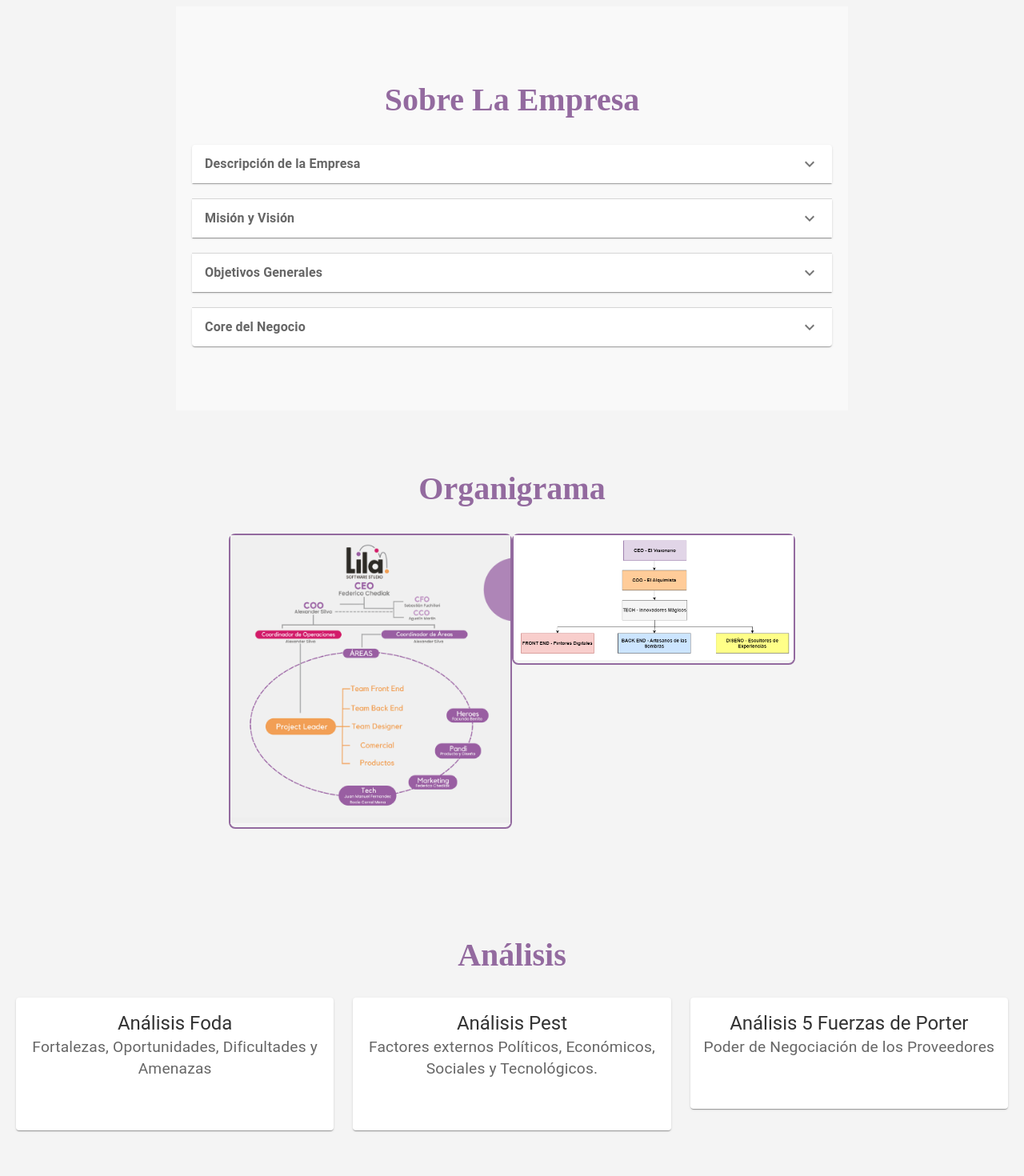
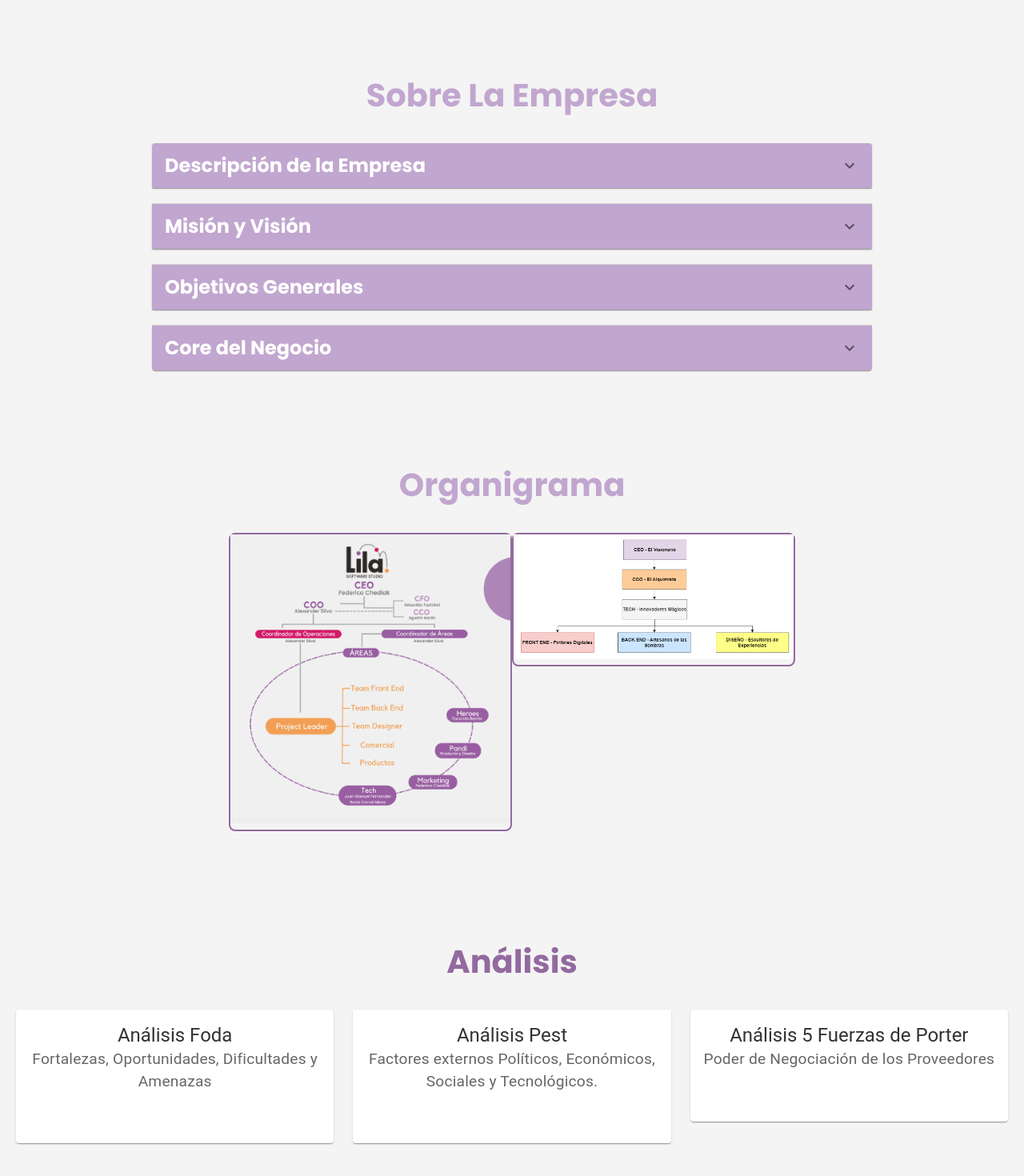
Before and after one commit to Belen-Humbert/proyecto-dise-o, a React (Vite) app in the folder proyectoUI/: page /lila in a window 1280 px wide. Shown: the part 896-2366 px from the top of the page at 80% size. Built offline with nearby package versions, Linux system fonts and the light colour scheme; a web font is replaced by a local one.

Commit message:
se dan estilos a la página principal de Lila

```diff
--- a/proyectoUI/src/Styles/Lila.css
+++ b/proyectoUI/src/Styles/Lila.css
@@ -1,9 +1,27 @@
+@import url('https://fonts.googleapis.com/css2?family=Poppins:wght@400;700&display=swap');
+
+/* Estilos generales */
 body {
-    font-family: 'Arial', sans-serif;
+    font-family: 'Poppins', sans-serif;
     background-color: #f4f4f4;
     margin: 0;
     padding: 0;
     box-sizing: border-box;
+}
+
+/* Títulos generales */
+h1, h2 {
+    font-family: 'Poppins', sans-serif;
+    font-weight: 700;
+    color: #c1a6cf; /* El color morado claro */
+}
+
+/* Párrafos */
+p {
+    font-family: 'Poppins', sans-serif;
+    font-size: 1.2rem;
+    color: #666;
+    line-height: 1.7;
 }
 
 /* Estilos específicos para cada sección de la página Lila */
@@ -17,204 +35,41 @@ body {
     text-align: center;
 }
 
-.AboutLila,
-.OrganigramaLila,
-.AnalisisLila {
-    padding: 60px 20px;
-    text-align: center;
-}
-
-h1, h2 {
-    font-size: 2.5rem;
-    color: #936A9F; /* Usamos el morado para los títulos */
-}
-
-p {
-    font-size: 1.2rem;
-    color: #666;
-    max-width: 800px;
-    margin: 0 auto;
-}
-
-/* Estilos generales de la barra de navegación */
-.navbar {
-    background-color: #936A9F; /* Color morado */
-    padding: 15px;
-    display: flex;
-    justify-content: center;
-    border-bottom: 3px solid #E73F83; /* Borde inferior con el color rosa */
-}
-
-.navbar-list {
-    list-style-type: none;
-    margin: 0;
-    padding: 0;
-    display: flex;
-    gap: 20px; /* Separación entre los ítems */
-}
-
-.navbar-link {
-    text-decoration: none;
-    color: white;
-    font-weight: bold;
-    font-size: 18px;
-    padding: 10px 15px;
-    transition: background-color 0.3s ease;
-    border-radius: 5px;
-}
-
-.navbar-link:hover {
-    background-color: #F2A15F; /* Cambiar a naranja al pasar el cursor */
-    color: white;
-}
-
-/* Ajustes responsivos */
-@media (max-width: 768px) {
-    .navbar-list {
-      flex-direction: column;
-      align-items: center;
-    }
-    .navbar-link {
-      font-size: 16px;
-    }
-}
-
-/* Estilos del contenedor general del organigrama */
-.OrganigramaLila {
-    text-align: center;
-    padding: 40px;
-}
-
-/* Estilos para alinear las imágenes en una fila */
-.img-row {
-    display: flex;
-    justify-content: center;  /* Centrar las imágenes horizontalmente */
-    gap: 0;  /* Sin espacio entre las imágenes inicialmente */
-    align-items: flex-start; /* Alinear imágenes desde la parte superior */
-    position: relative;  /* Posición relativa para controlar superposición */
-}
-
-/* Contenedor de las imágenes pequeñas */
-.img-container {
-    width: 350px; /* Tamaño pequeño inicial de la imagen */
-    height: auto;
-    margin: 0;  /* Sin margen adicional */
-    border-radius: 8px; /* Borde redondeado */
-    border: 2px solid #936A9F; /* Agregar borde morado */
-    position: relative; /* Permite que la imagen salga del contenedor */
-    overflow: visible; /* Permite que el zoom salga del contenedor */
-    z-index: 1;
-    transition: z-index 0.3s ease-in-out; /* Cambiar z-index durante zoom */
-}
-
-/* Imagen con el efecto de zoom */
-.zoomable-image {
-    width: 100%;
-    height: auto;
-    object-fit: contain; /* Mantiene la proporción de la imagen */
-    transition: transform 0.3s ease-in-out;
-    position: relative;
-    z-index: 1; /* Asegura que la imagen se muestre sobre otros elementos */
-}
-
-/* Zoom al pasar el cursor, ajustando z-index y margen para evitar superposición */
-.img-container:hover {
-    z-index: 10; /* Elevar el contenedor de la imagen al frente */
-    margin-right: 20px; /* Añadir espacio temporal entre imágenes durante el zoom */
-}
-
-.img-container:hover .zoomable-image {
-    transform: scale(2.5); /* Aumentar tamaño al 250% */
-    z-index: 2; /* Hace que la imagen se superponga al resto */
-}
-
-/* Ajustes responsivos para que las imágenes se apilen en pantallas pequeñas */
-@media (max-width: 768px) {
-    .img-row {
-        flex-direction: column; /* Apilar imágenes en pantallas pequeñas */
-    }
-}
-
-.AboutLila {
-    padding: 60px 20px;
-    background-color: #f9f9f9;
-    text-align: center;
-    max-width: 800px; /* Ancho máximo para no ocupar toda la pantalla */
-    margin: 0 auto;  /* Centrar la sección horizontalmente */
-}
-
-.MuiAccordion-root {
-    margin-bottom: 20px; /* Espacio entre los acordeones */
-    width: 100%;  /* Asegura que el acordeón use el 100% del contenedor */
-}
-
-.MuiAccordionSummary-root {
-    background-color: #936A9F; /* Color del fondo del encabezado */
-    color: white; /* Color del texto */
-}
-
-.MuiAccordionDetails-root {
-    background-color: #f4f4f4; /* Fondo del contenido */
-    color: #666; /* Color del texto */
-}
-
-.AboutLila ul {
-    list-style-position: inside;  /* Alinea los bullets con el texto */
-    padding-left: 0;  /* Elimina el relleno lateral izquierdo */
-    margin: 10px 0;  /* Ajusta el margen superior e inferior para reducir el espacio */
-}
-
-.AboutLila li {
-    margin-bottom: 5px;  /* Reduce el espacio entre los elementos de lista */
-}
-
-.AboutLila strong {
-    display: inline-block;  /* Asegura que el texto en negrita esté alineado con el resto del contenido */
-    margin-right: 5px;  /* Espacio entre la palabra en negrita y el texto normal */
-}
-
-/* Contenedor general de la sección */
-.HomeLila {
-    height: 100vh;
-    display: flex;
-    align-items: center;  /* Centra verticalmente el logo y las frases */
-    justify-content: center;  /* Centra horizontalmente el logo y las frases */
-    background-color: #f4f4f4;
-    padding: 0 40px;
-    box-sizing: border-box;
-    gap: 40px; /* Aumenta el espacio entre el logo y las frases */
-}
-
-/* Logo a un costado */
+/* Ajustes del logo en HomeLila */
 .logo-container {
     display: flex;
     justify-content: center;
     align-items: center;
-    flex-shrink: 0; /* Evita que el logo se encoja */
+    flex-shrink: 0;
+    margin-bottom: 20px;
 }
 
 .logo-lila {
-    max-width: 200px;  /* Limita el tamaño máximo del logo */
+    max-width: 300px;
     height: auto;
+    transition: transform 0.3s ease-in-out;
 }
 
-/* Frases al lado del logo */
+.logo-lila:hover {
+    transform: scale(1.1);
+}
+
+/* Frases debajo del logo */
 .frases-container {
-    text-align: center;  /* Centra el texto dentro del contenedor de las frases */
+    text-align: center;
     color: #333;
     display: flex;
     flex-direction: column;
-    align-items: center;  /* Asegura que todas las frases estén centradas */
+    align-items: center;
 }
 
 .frase {
-    font-size: 1.5rem;
+    font-size: 1.4rem;
     margin: 10px 0;
     opacity: 0;
     animation: fadeIn 1.5s ease-in-out forwards;
 }
 
-/* Animación para cada frase */
 .frase:nth-child(1) {
     animation-delay: 0s;
 }
@@ -238,20 +93,145 @@ p {
     }
 }
 
+/* Estilos de la barra de navegación */
+.navbar {
+    background-color: #936A9F;
+    padding: 15px;
+    display: flex;
+    justify-content: center;
+    border-bottom: 3px solid #E73F83;
+}
 
+.navbar-list {
+    list-style-type: none;
+    margin: 0;
+    padding: 0;
+    display: flex;
+    gap: 20px;
+}
 
+.navbar-link {
+    text-decoration: none;
+    color: white;
+    font-weight: bold;
+    font-size: 18px;
+    padding: 10px 15px;
+    transition: background-color 0.3s ease;
+    border-radius: 5px;
+}
 
+.navbar-link:hover {
+    background-color: #F2A15F;
+}
+
+/* Ajustes responsivos */
+@media (max-width: 768px) {
+    .navbar-list {
+        flex-direction: column;
+        align-items: center;
+    }
+    .navbar-link {
+        font-size: 16px;
+    }
+}
+
+/* Contenedor de los acordeones */
+.accordion-wrapper {
+    max-width: 900px; /* Ancho máximo del contenedor */
+    margin: 0 auto;   /* Centrado */
+    padding: 20px;
+}
+
+/* Estilos de los acordeones */
+.MuiAccordion-root {
+    margin-bottom: 20px;
+    width: 100%;
+    border-radius: 8px;
+    background-color: #c1a6cf !important;
+}
+
+.MuiAccordionSummary-root {
+    background-color: #c1a6cf;
+    color: white;
+    justify-content: center;
+    text-align: center;
+}
+
+.MuiAccordionSummary-root .MuiTypography-root {
+    font-family: 'Poppins', sans-serif !important;
+    font-weight: 700 !important;
+}
+
+.MuiAccordionDetails-root {
+    background-color: #ffffff;
+    color: #666;
+    padding: 20px;
+    font-family: 'Poppins', sans-serif !important;
+    font-size: 1.2rem !important;
+    line-height: 1.7 !important;
+}
+
+/* Estilos del organigrama */
+.OrganigramaLila {
+    text-align: center;
+    padding: 40px;
+}
+
+.img-row {
+    display: flex;
+    justify-content: center;
+    gap: 0;
+    align-items: flex-start;
+    position: relative;
+}
+
+.img-container {
+    width: 350px;
+    height: auto;
+    margin: 0;
+    border-radius: 8px;
+    border: 2px solid #936A9F;
+    position: relative;
+    overflow: visible;
+    z-index: 1;
+    transition: z-index 0.3s ease-in-out;
+}
+
+.zoomable-image {
+    width: 100%;
+    height: auto;
+    object-fit: contain;
+    transition: transform 0.3s ease-in-out;
+    position: relative;
+    z-index: 1;
+}
+
+.img-container:hover {
+    z-index: 10;
+    margin-right: 20px;
+}
+
+.img-container:hover .zoomable-image {
+    transform: scale(2.5);
+    z-index: 2;
+}
+
+@media (max-width: 768px) {
+    .img-row {
+        flex-direction: column;
+    }
+}
 
 /* Sección Análisis */
 .AnalisisLila {
     padding: 60px 20px;
-    background-color: #f4f4f4;  /* Cambia el fondo al mismo que el resto de la página */
+    background-color: #f4f4f4;
     text-align: center;
 }
 
 .AnalisisLila h2 {
     font-size: 2.5rem;
-    color: #936A9F; /* Morado como color de encabezado */
+    color: #936A9F;
     margin-bottom: 30px;
 }
 
@@ -261,30 +241,47 @@ p {
     margin-bottom: 40px;
 }
 
-/* Tarjetas de análisis */
 .MuiCard-root {
-    border-radius: 10px; /* Bordes redondeados */
-    transition: transform 0.3s ease, box-shadow 0.3s ease; /* Efecto de hover */
+    border-radius: 10px;
+    transition: transform 0.3s ease, box-shadow 0.3s ease;
 }
 
 .MuiCard-root:hover {
-    transform: translateY(-5px); /* Mueve la tarjeta hacia arriba al pasar el mouse */
-    box-shadow: 0 4px 20px rgba(0, 0, 0, 0.2); /* Agrega una sombra al hover */
+    transform: translateY(-5px);
+    box-shadow: 0 4px 20px rgba(0, 0, 0, 0.2);
 }
 
 .MuiCardContent-root {
     text-align: center;
     padding: 20px;
+
 }
 
 .MuiTypography-h5 {
     font-weight: bold;
-    color: #333; /* Color del texto */
+    color: #333;
 }
 
-/* Asegura que las tarjetas estén bien espaciadas en pantallas pequeñas */
 @media (max-width: 600px) {
     .MuiCard-root {
         margin-bottom: 20px;
     }
 }
+
+/* Títulos de las secciones centrados */
+.lila-title {
+    font-size: 2.5rem;
+    font-family: 'Poppins', sans-serif;
+    color: #c1a6cf; /* Color morado */
+    text-align: center;
+    margin-bottom: 30px;
+}
+
+/* Zoom en las tarjetas */
+.zoomable-card {
+    transition: transform 0.3s ease-in-out;
+  }
+
+  .zoomable-card:hover {
+    transform: scale(1.05); /* Ligero zoom al hacer hover */
+  }
--- a/proyectoUI/src/screens/lila.jsx
+++ b/proyectoUI/src/screens/lila.jsx
@@ -1,5 +1,5 @@
 import React from "react";
-import { useNavigate } from "react-router-dom";  // Importar useNavigate para la navegación
+import { useNavigate } from "react-router-dom";
 import Nav from "../components/nav.jsx";
 import Accordion from '@mui/material/Accordion';
 import AccordionSummary from '@mui/material/AccordionSummary';
@@ -15,13 +15,13 @@ import logoLila from '../assets/imagenes/logoLila.png';
 import '../Styles/Lila.css';
 
 const Lila = () => {
-  const navigate = useNavigate();  // Hook para navegar
+  const navigate = useNavigate();
 
   return (
     <>
       <Nav />
       <div className="HomeLila" id="home">
-        <h2>Conocenos</h2>
+        <h2 className="lila-title">Conocenos</h2>
         <div className="logo-container">
           <img src={logoLila} alt="Logo Lila" className="logo-lila" />
         </div>
@@ -34,71 +34,126 @@ const Lila = () => {
       </div>
 
       <div className="AboutLila" id="about">
-        <h2>Sobre La Empresa</h2>
+        <div className="accordion-wrapper">
+          <h2 className="lila-title">Sobre La Empresa</h2>
 
           {/* Accordion para Descripción de la Empresa */}
-        <Accordion>
+          <Accordion className="lila-accordion">
             <AccordionSummary expandIcon={<ExpandMoreIcon />}>
-            <Typography><strong>Descripción de la Empresa</strong></Typography>
+              <Typography
+                variant="h5"
+                sx={{
+                  fontFamily: 'Poppins, sans-serif',
+                  fontWeight: 700,
+                  color: 'white'
+                }}
+              >
+                <strong>Descripción de la Empresa</strong>
+              </Typography>
             </AccordionSummary>
             <AccordionDetails>
-            <Typography>
-              Lila Software Studio es una empresa de desarrollo de software que se especializa en la creación de productos innovadores, con un enfoque en agregar valor al mercado y proporcionar soluciones personalizadas a sus clientes. Además de desarrollar software a medida, Lila se diferencia de las típicas fábricas de software mediante su modelo de "Studio", que prioriza un trato cercano y personalizado con cada cliente. La filosofía de Lila está profundamente arraigada en la creatividad, la empatía y el humor, como herramientas para enfrentar los desafíos del mundo digital, aspirando a cambiar el mundo "jugando".
+              <Typography
+                sx={{
+                  fontFamily: 'Poppins, sans-serif',
+                  fontSize: '1.2rem',
+                  lineHeight: '1.7',
+                  color: '#666'
+                }}
+              >
+                Lila Software Studio es una empresa de desarrollo de software que se especializa en la creación de productos innovadores, con un enfoque en agregar valor al mercado y proporcionar soluciones personalizadas a sus clientes. Además de desarrollar software a medida, Lila se diferencia de las típicas fábricas de software mediante su modelo de "Studio", que prioriza un trato cercano y personalizado con cada cliente. La filosofía de Lila está profundamente arraigada en la creatividad, la empatía y el humor, como herramientas para enfrentar los desafíos del mundo digital, aspirando a cambiar el mundo "jugando". Esta visión filosófica del juego, reflejada en la palabra "Lilah", antigua palabra sánscrita que significa el juego divino, se refleja en todas las actividades de la empresa.
               </Typography>
             </AccordionDetails>
           </Accordion>
 
           {/* Accordion para Misión y Visión */}
-        <Accordion>
+          <Accordion className="lila-accordion">
             <AccordionSummary expandIcon={<ExpandMoreIcon />}>
-            <Typography><strong>Misión y Visión</strong></Typography>
+              <Typography
+                variant="h5"
+                sx={{
+                  fontFamily: 'Poppins, sans-serif',
+                  fontWeight: 700,
+                  color: 'white'
+                }}
+              >
+                <strong>Misión y Visión</strong>
+              </Typography>
             </AccordionSummary>
             <AccordionDetails>
-            <Typography>
-              <strong>Misión:</strong> “Ser el Merlín de cada loco”, materializar los sueños y objetivos tecnológicos de sus clientes de manera realista y efectiva, utilizando una arquitectura bien definida como el modelo MVC.
-              <br /><br />
-              <strong>Visión:</strong> Convertirse en una marca reconocida internacionalmente, expandiendo su presencia global y mejorando su eficiencia operativa.
+              <Typography
+                sx={{
+                  fontFamily: 'Poppins, sans-serif',
+                  fontSize: '1.2rem',
+                  lineHeight: '1.7',
+                  color: '#666'
+                }}
+              >
+                La misión de Lila es “Ser el Merlín de cada loco”, es decir, materializar los sueños y objetivos tecnológicos de sus clientes de manera realista y efectiva, utilizando una arquitectura bien definida, como el modelo MVC. Su visión a largo plazo es convertirse en una marca reconocida internacionalmente, expandiendo su presencia global y mejorando su eficiencia operativa.
               </Typography>
             </AccordionDetails>
           </Accordion>
 
           {/* Accordion para Objetivos Generales */}
-        <Accordion>
+          <Accordion className="lila-accordion">
             <AccordionSummary expandIcon={<ExpandMoreIcon />}>
-            <Typography><strong>Objetivos Generales</strong></Typography>
+              <Typography
+                variant="h5"
+                sx={{
+                  fontFamily: 'Poppins, sans-serif',
+                  fontWeight: 700,
+                  color: 'white'
+                }}
+              >
+                <strong>Objetivos Generales</strong>
+              </Typography>
             </AccordionSummary>
             <AccordionDetails>
-            <Typography>
-              <ul>
-                <li>Integración de la Inteligencia Artificial (IA) sin perder la calidad de los productos.</li>
-                <li>Consolidar su presencia en la industria tecnológica local e internacional.</li>
-                <li>Ser la empresa más innovadora y creativa de Mendoza.</li>
-              </ul>
+              <Typography
+                sx={{
+                  fontFamily: 'Poppins, sans-serif',
+                  fontSize: '1.2rem',
+                  lineHeight: '1.7',
+                  color: '#666'
+                }}
+              >
+                Los objetivos generales de Lila incluyen la integración de la Inteligencia Artificial (IA) en sus procesos, sin perder la calidad de los productos, y la consolidación de su presencia en la industria tecnológica local e internacional. Lila también se ha comprometido a ser la empresa más innovadora y creativa de Mendoza, manteniéndose a la vanguardia en el desarrollo de soluciones tecnológicas.
               </Typography>
             </AccordionDetails>
           </Accordion>
 
           {/* Accordion para el Core del Negocio */}
-        <Accordion>
+          <Accordion className="lila-accordion">
             <AccordionSummary expandIcon={<ExpandMoreIcon />}>
-            <Typography><strong>Core del Negocio</strong></Typography>
+              <Typography
+                variant="h5"
+                sx={{
+                  fontFamily: 'Poppins, sans-serif',
+                  fontWeight: 700,
+                  color: 'white'
+                }}
+              >
+                <strong>Core del Negocio</strong>
+              </Typography>
             </AccordionSummary>
             <AccordionDetails>
-            <Typography>
-              El core del negocio de Lila se organiza en tres áreas clave: <strong>Bootcamp</strong>, <strong>Studio</strong> y <strong>Products</strong>.
-              <ul>
-                <li><strong>Bootcamp:</strong> Formación de nuevos talentos, ofreciendo proyectos sencillos para adquirir experiencia.</li>
-                <li><strong>Studio:</strong> Proyectos personalizados para clientes que requieren un enfoque a medida y alto nivel de personalización.</li>
-                <li><strong>Products:</strong> Desarrollo de productos propios como QRIO y Greenly Points para mejorar la competitividad en el mercado.</li>
-              </ul>
+              <Typography
+                sx={{
+                  fontFamily: 'Poppins, sans-serif',
+                  fontSize: '1.2rem',
+                  lineHeight: '1.7',
+                  color: '#666'
+                }}
+              >
+                El core del negocio de Lila se organiza en tres áreas clave: Bootcamp, Studio y Products, cada una con un propósito bien definido. El Bootcamp se centra en formar a nuevos talentos, ofreciendo proyectos más sencillos para que los desarrolladores novatos adquieran experiencia y habilidades dentro de la empresa. En el Studio, Lila enfrenta los proyectos más complejos, creando soluciones personalizadas para clientes que requieren un enfoque a medida y un alto nivel de personalización. Finalmente, en la unidad de Products, Lila desarrolla productos propios como QRIO y Greenly Points, que le permiten expandirse y mejorar su competitividad en el mercado.
               </Typography>
             </AccordionDetails>
           </Accordion>
         </div>
+      </div>
 
       {/* Sección del organigrama con las dos imágenes alineadas horizontalmente */}
       <div className="OrganigramaLila" id="organigrama">
-        <h2>Organigrama</h2>
+        <h2 className="lila-title">Organigrama</h2>
         <div className="img-row">
           <div className="img-container">
             <img src={organigramaLila} alt="Organigrama" className="zoomable-image" />
@@ -111,13 +166,20 @@ const Lila = () => {
 
                 {/* Sección Análisis */}
 <div className="AnalisisLila" id="analisis">
-        <h2>Análisis</h2>
+  <h2 className="lila-title">Análisis</h2>
 
   {/* Tarjetas para los análisis */}
   <Grid container spacing={3} justifyContent="center">
     {/* Tarjeta Análisis FODA */}
     <Grid item xs={12} sm={4}>
-            <Card onClick={() => navigate("/foda")} style={{ cursor: "pointer" }}>  {/* Navegar a /foda */}
+      <Card
+        onClick={() => navigate("/foda")}
+        sx={{
+          cursor: "pointer",
+          transition: "transform 0.3s ease-in-out",
+          "&:hover": { transform: "scale(1.05)" }
+        }}
+      >
         <CardContent>
           <Typography variant="h5" component="div">
             Análisis Foda
@@ -131,7 +193,14 @@ const Lila = () => {
 
     {/* Tarjeta Análisis PEST */}
     <Grid item xs={12} sm={4}>
-            <Card onClick={() => navigate("/pest")} style={{ cursor: "pointer" }}>  {/* Navegar a /pest */}
+      <Card
+        onClick={() => navigate("/pest")}
+        sx={{
+          cursor: "pointer",
+          transition: "transform 0.3s ease-in-out",
+          "&:hover": { transform: "scale(1.05)" }
+        }}
+      >
         <CardContent>
           <Typography variant="h5" component="div">
             Análisis Pest
@@ -145,7 +214,14 @@ const Lila = () => {
 
     {/* Tarjeta Análisis 5 Fuerzas de Porter */}
     <Grid item xs={12} sm={4}>
-            <Card onClick={() => navigate("/porter")} style={{ cursor: "pointer" }}>  {/* Navegar a /porter */}
+      <Card
+        onClick={() => navigate("/porter")}
+        sx={{
+          cursor: "pointer",
+          transition: "transform 0.3s ease-in-out",
+          "&:hover": { transform: "scale(1.05)" }
+        }}
+      >
         <CardContent>
           <Typography variant="h5" component="div">
             Análisis 5 Fuerzas de Porter
```
Lines whose indentation alone changed are shown as unchanged.
